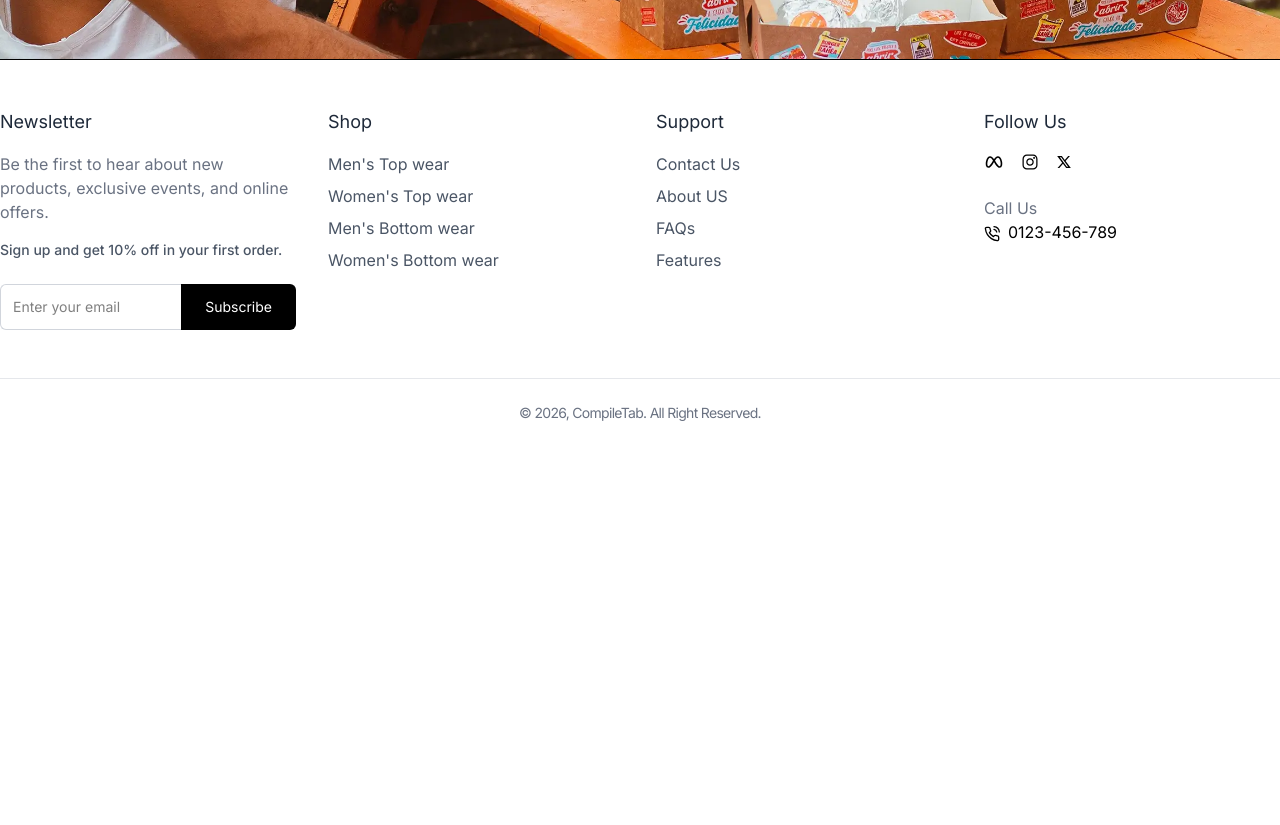
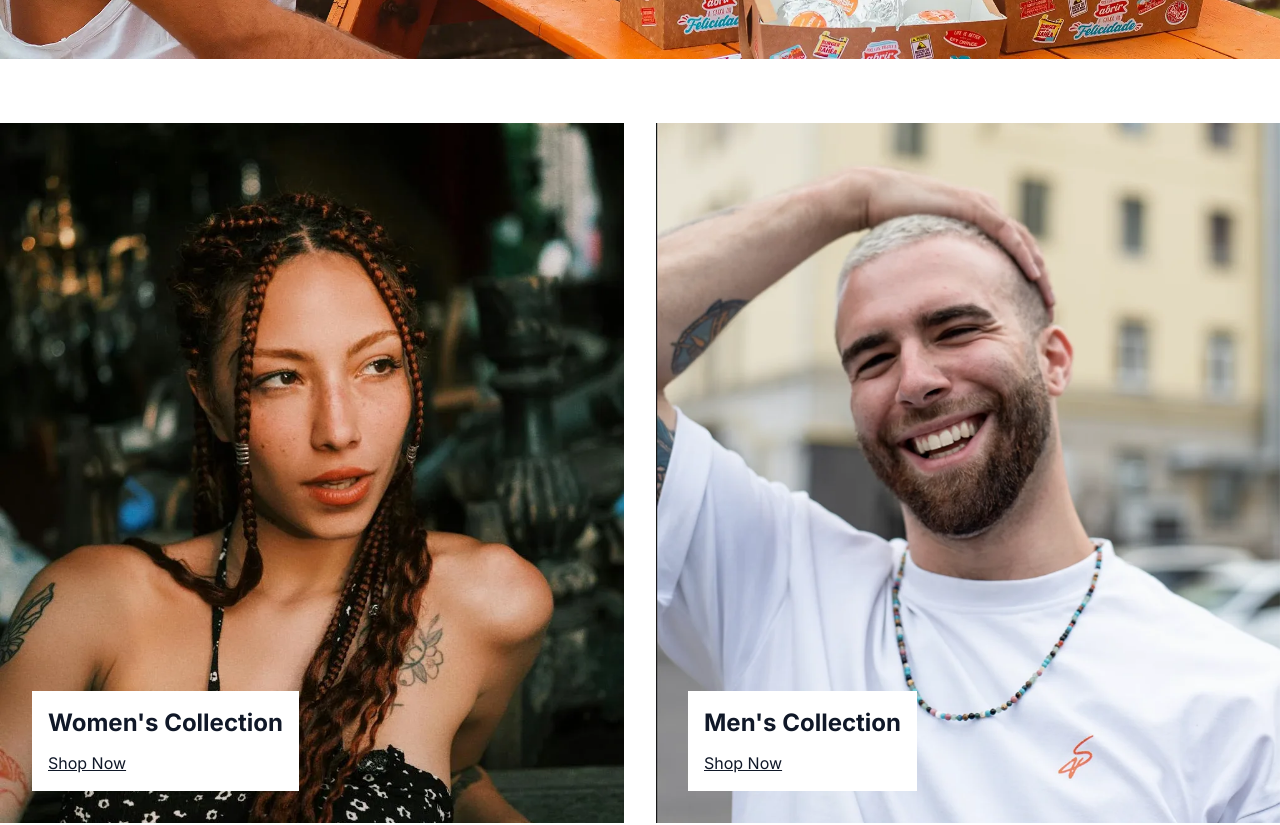
Before and after one commit to marwenkhlifi15/Clothing-E-Commerce-Platform-Frontend, a React (Vite) app: page / in a window 1280 px wide. Shown: the part 800-1625 px from the top of the page. Before the commit the page ends 1271 px from the top, so only its background shows below. Built offline with nearby package versions, Linux system fonts and the light colour scheme.

Commit message:
complete Gender Collection

```diff
--- /dev/null
+++ b/src/components/Products/GenderCollectionSection.jsx
@@ -0,0 +1,51 @@
+import { Link } from 'react-router-dom';
+import mensCollectionImage from '../../assets/mens-collection.webp';
+import womensCollectionImage from '../../assets/womens-collection.webp';
+const GenderCollectionSection = () => {
+  return (
+    <section className="py-16 px-4 lg:px-0">
+      <div className="container mx-auto flex flex-col md:flex-row gap-8">
+        {/* Women's collection */}
+        <div className="relative flex-1">
+          <img
+            src={womensCollectionImage}
+            alt="Women's Collection"
+            className="w-full h-175 object-cover"
+          />
+          <div className="absolute bottom-8 left-8 bg-white bg-opacity-90 p-4">
+            <h2 className="text-2xl font-bold text-gray-900 mb-3">
+              Women's Collection
+            </h2>
+            <Link
+              to="/collection/all?gender=Women"
+              className="text-gray-900 underline"
+            >
+              Shop Now
+            </Link>
+          </div>
+        </div>
+        {/* Men's collection */}
+        <div className="relative flex-1">
+          <img
+            src={mensCollectionImage}
+            alt="Men's Collection"
+            className="w-full h-175 object-cover"
+          />
+          <div className="absolute bottom-8 left-8 bg-white bg-opacity-90 p-4">
+            <h2 className="text-2xl font-bold text-gray-900 mb-3">
+              Men's Collection
+            </h2>
+            <Link
+              to="/collection/all?gender=Men"
+              className="text-gray-900 underline"
+            >
+              Shop Now
+            </Link>
+          </div>
+        </div>
+      </div>
+    </section>
+  );
+};
+
+export default GenderCollectionSection;
--- a/src/pages/Home.jsx
+++ b/src/pages/Home.jsx
@@ -1,9 +1,11 @@
 import Hero from '../components/Layout/Hero';
+import GenderCollectionSection from '../components/Products/GenderCollectionSection';
 
 const Home = () => {
   return (
     <div>
       <Hero />
+      <GenderCollectionSection />
     </div>
   );
 };
```
